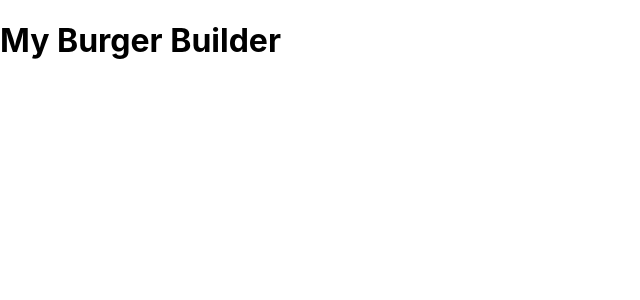
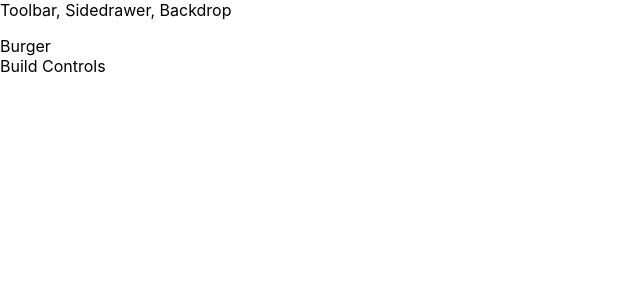
Before and after one commit to MOray-18/my-burger, a React (Create React App) app: page / in a window 1280 px wide. Shown: the top 300 px of the page, without its empty margins (0-640 px from the left). Built offline with nearby package versions, Linux system fonts and the light colour scheme.

Commit message:
add layout and burger builder components

```diff
--- a/src/App.js
+++ b/src/App.js
@@ -1,8 +1,15 @@
 import React, { Component } from "react";
+
+import Layout from "./components/Layout/Layout";
+import BurgerBuilder from './containers/BurgerBuilder/BurgerBuilder'
 
 class App extends Component {
   render() {
-    return <h1>My Burger Builder</h1>;
+    return (
+      <Layout>
+        <BurgerBuilder />
+      </Layout>
+    );
   }
 }
 
```
